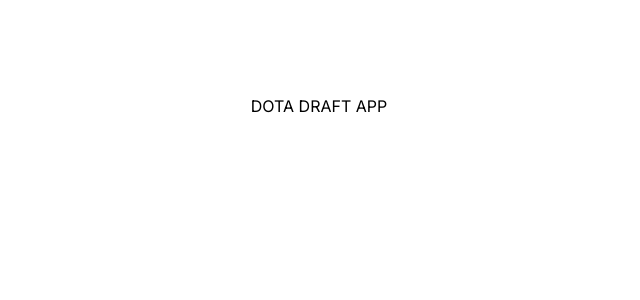
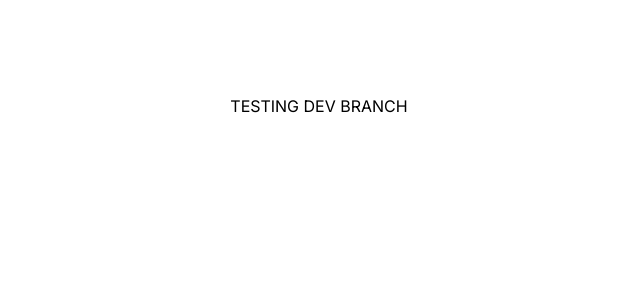
Before and after one commit to KarlStevenRequinto/Dota-Draft-App, a Next.js app: page / in a window 1280 px wide. Shown: the top 300 px of the page, without its empty margins (321-961 px from the left). Built offline with nearby package versions, Linux system fonts and the light colour scheme.

Commit message:
testing dev branch

```diff
--- a/app/page.js
+++ b/app/page.js
@@ -3,7 +3,7 @@
 export default function Home() {
   return (
     <main className={styles.main}>
-      DOTA DRAFT APP
+      TESTING DEV BRANCH
     </main>
   );
 }
```
